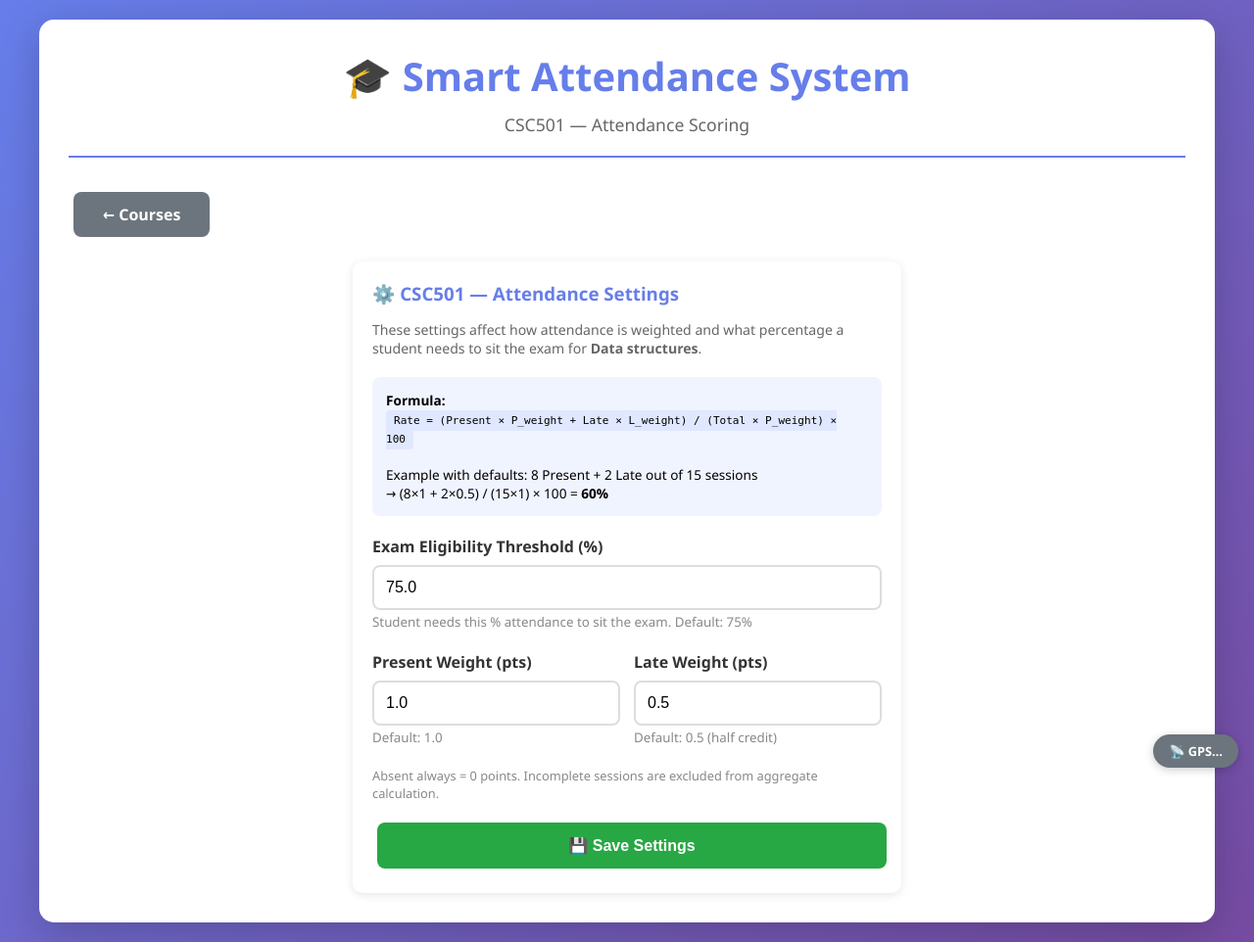
After one commit to IAmOJohnson/SmartAtendance, a Flask app: page /admin/courses/1/settings in a window 1280 px wide. The commit adds this page. Shown: the whole page at 98% size. Run offline with Flask 3, Linux system fonts and the light colour scheme; data comes from the database, SQL or seed files in the repository.

Commit message:
adminupdate

```diff
--- /dev/null
+++ b/templates/admin/course_settings.html
@@ -0,0 +1,62 @@
+{% extends "base.html" %}
+{% block title %}Course Settings{% endblock %}
+{% block subtitle %}{{ course.course_code }} — Attendance Scoring{% endblock %}
+
+{% block content %}
+<div class="nav-links">
+    <a href="/admin/courses" class="btn btn-secondary">← Courses</a>
+</div>
+
+<div class="card" style="max-width:560px;margin:0 auto">
+    <h3>⚙️ {{ course.course_code }} — Attendance Settings</h3>
+    <p style="color:#666;font-size:.88em;margin:10px 0 20px">
+        These settings affect how attendance is weighted and what percentage a student
+        needs to sit the exam for <strong>{{ course.course_title }}</strong>.
+    </p>
+
+    <div style="background:#f0f4ff;border-radius:8px;padding:14px;margin-bottom:20px;font-size:.85em">
+        <strong>Formula:</strong><br>
+        <code style="background:#e0e8ff;padding:4px 8px;border-radius:4px">
+            Rate = (Present × P_weight + Late × L_weight) / (Total × P_weight) × 100
+        </code>
+        <br><br>
+        Example with defaults: 8 Present + 2 Late out of 15 sessions<br>
+        → (8×1 + 2×0.5) / (15×1) × 100 = <strong>60%</strong>
+    </div>
+
+    <form method="POST">
+        <div class="form-group">
+            <label>Exam Eligibility Threshold (%)</label>
+            <input type="number" name="exam_threshold"
+                   value="{{ course.exam_threshold or 75 }}"
+                   min="0" max="100" step="0.5" required>
+            <small style="color:#888">Student needs this % attendance to sit the exam. Default: 75%</small>
+        </div>
+
+        <div style="display:grid;grid-template-columns:1fr 1fr;gap:14px">
+            <div class="form-group">
+                <label>Present Weight (pts)</label>
+                <input type="number" name="present_weight"
+                       value="{{ course.present_weight or 1.0 }}"
+                       min="0.1" max="10" step="0.1" required>
+                <small style="color:#888">Default: 1.0</small>
+            </div>
+            <div class="form-group">
+                <label>Late Weight (pts)</label>
+                <input type="number" name="late_weight"
+                       value="{{ course.late_weight or 0.5 }}"
+                       min="0" max="10" step="0.1" required>
+                <small style="color:#888">Default: 0.5 (half credit)</small>
+            </div>
+        </div>
+
+        <p style="color:#888;font-size:.8em;margin-bottom:16px">
+            Absent always = 0 points. Incomplete sessions are excluded from aggregate calculation.
+        </p>
+
+        <button type="submit" class="btn btn-success" style="width:100%;padding:14px">
+            💾 Save Settings
+        </button>
+    </form>
+</div>
+{% endblock %}
--- a/templates/admin/courses.html
+++ b/templates/admin/courses.html
@@ -59,8 +59,9 @@
                     <td>{{ course.created_at or 'N/A' }}</td>
                     <td>
                         <a href="/admin/courses/{{ course.id }}/edit" class="btn" style="padding: 8px 15px; margin: 2px;">✏️ Edit</a>
+                        <a href="/admin/courses/{{ course.id }}/settings" class="btn btn-secondary" style="padding: 8px 15px; margin: 2px;">⚙️ Settings</a>
                         <form method="POST" action="/admin/courses/{{ course.id }}/delete" style="display: inline;"
-                              onsubmit="return confirm('Are you sure you want to delete this course?');">
+                              onsubmit="return confirm('Delete this course?');">
                             <button type="submit" class="btn btn-danger" style="padding: 8px 15px; margin: 2px;">🗑️ Delete</button>
                         </form>
                     </td>
```
